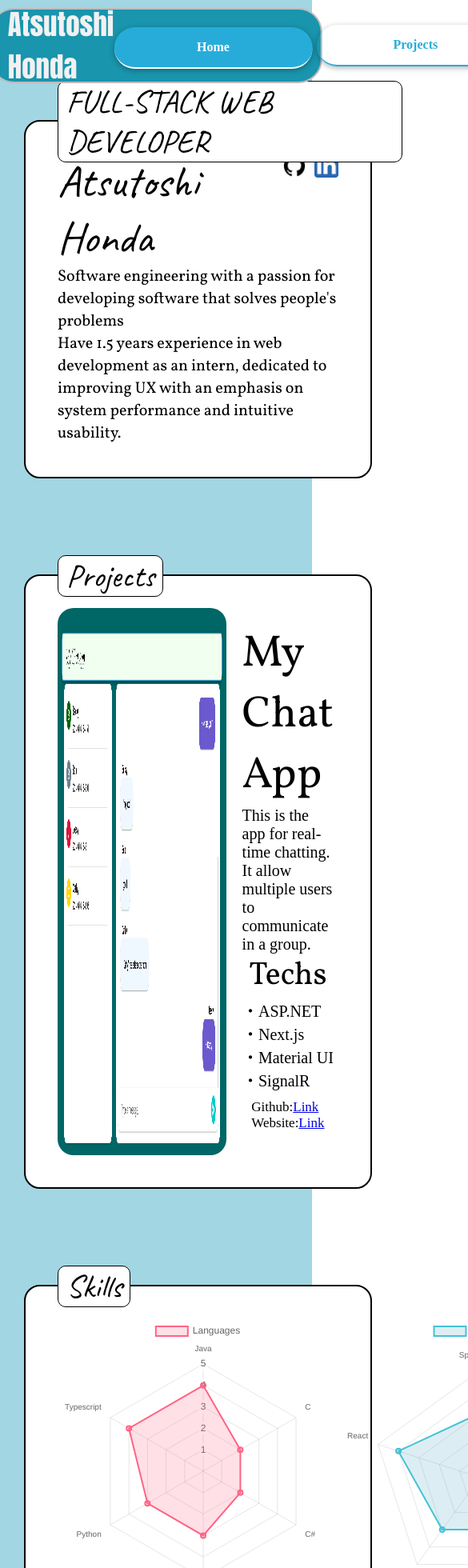
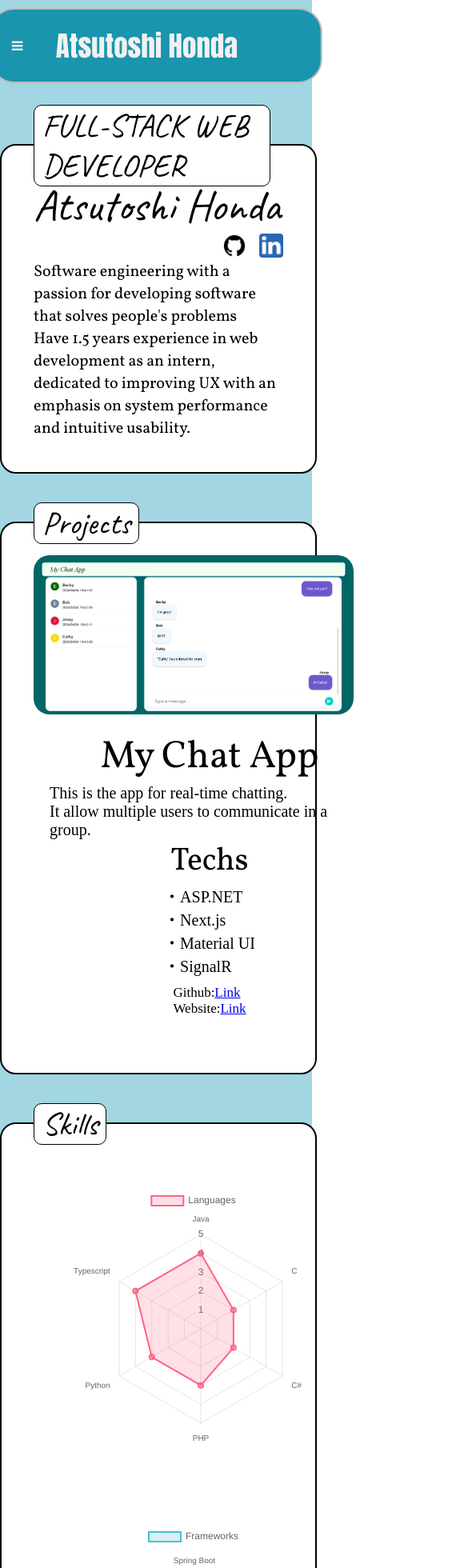
Before and after one commit to atmaxstar/portfolio, a React (Vite) app: page / in a window 390 px wide. Shown: the top 1960 px of the page at 80% size, 585 px wide, since content can reach past the window. Built offline with nearby package versions, Linux system fonts and the light colour scheme; no server answers.

Commit message:
adapted responsive design

```diff
--- a/package.json
+++ b/package.json
@@ -13,6 +13,7 @@
     "@emailjs/browser": "^4.3.3",
     "chart.js": "^4.4.2",
     "react": "^18.2.0",
+    "react-burger-menu": "^3.0.9",
     "react-chartjs-2": "^5.2.0",
     "react-dom": "^18.2.0",
     "styled-components": "^6.1.8"
--- a/src/Components/Paper.ts
+++ b/src/Components/Paper.ts
@@ -4,7 +4,6 @@ export const Paper = styled.div`
     display: flex;
     flex-direction: column;
     padding: 40px;
-    margin: 30px;
     background: white;
     display: flex;
     justify-content: center;
@@ -13,12 +12,12 @@ export const Paper = styled.div`
 `
 
 export const RelativePaper = styled.div`
-    width: 90%;
+    width: 80%;
     position: relative;
     display: flex;
     flex-direction: column;
     padding: 40px;
-    margin: 30px;
+    margin: auto;
     background: white;
     display: flex;
     justify-content: center;
--- a/src/Home/index.tsx
+++ b/src/Home/index.tsx
@@ -10,6 +10,7 @@ const Role = styled.div`
     left: 0;
     padding: 0 10px;
     margin: 0;
+    max-width: 70%;
     background-color: white;
     transform: translateY(-50%) translateX(1em);
     border: 1px solid black;
@@ -17,26 +18,26 @@ const Role = styled.div`
 
     font-size: 40px;
     font-family: 'Caveat', cursive;
-    // -webkit-text-fill-color: lavender; /* （順序に関係なく）色を上書きする */
-    // -webkit-text-stroke: 1px black;
 `
 
 const NameContainer = styled.div`
-    display: flex;
-    flex-direction: row;
+    display: grid;
+    justify-content: space-between;
+    grid-template-columns: repeat(auto-fit, minmax(300px, 1fr));
 `;
 
 const Name = styled.div`
     font-size: 55px;
     font-family: 'Caveat', cursive;
     color: black;
-    flex-grow: 1;
+    justify-self: start;
 `
 
 const SocialLinks = styled.div`
     display: flex;
     flex-direction: row;
-    gap: 10px;
+    gap: 1em;
+    justify-self: end;
 `
 
 const Introduction = styled.div`
--- a/src/Projects/index.tsx
+++ b/src/Projects/index.tsx
@@ -19,12 +19,12 @@ const Title = styled.div`
 `
 
 const Content = styled.div`
-    display: flex;
-    flex-direction: row;
+    display: grid;
+    grid-template-columns: repeat(auto-fit, minmax(400px, 1fr));
 `
 
 const ProjectContent = styled.div`
-    width: 40%;
+    width: 100%;
     padding: 20px;
     display: flex;
     flex-direction: column;
@@ -32,7 +32,7 @@ const ProjectContent = styled.div`
 `
 
 const ProjectName = styled.div`
-    font-size: 55px;
+    font-size: 3em;
     font-family: 'Vollkorn', serif;
     color: black;
 `
@@ -68,7 +68,7 @@ const Projects = () => {
 
         <Content>
 
-        <img style={{borderRadius: 20}} src={chatapp} alt="chatapp" width="60%" height="auto"/>
+        <img style={{borderRadius: 20}} src={chatapp} alt="chatapp" width="100%" height="auto"/>
         <ProjectContent>
             <ProjectName>
                 {"My Chat App"}
--- a/src/Skills/RaderChart.tsx
+++ b/src/Skills/RaderChart.tsx
@@ -9,6 +9,7 @@ import {
     ChartData,
   } from 'chart.js';
   import { Radar } from 'react-chartjs-2';
+import styled from 'styled-components';
 
 
 ChartJS.register(
@@ -21,6 +22,9 @@ ChartJS.register(
 );
 
 const options = {
+    layout: {
+      padding: 40, // チャートの余白を設定
+    },
     scale: {
       ticks: {
         stepSize: 1, // 目盛りの間隔を1に設定
@@ -34,12 +38,21 @@ const options = {
     },
 };
 
+const Container = styled.div`
+    width: 25em;
+    height: 25em;
+`
+
 interface Props {
     data: ChartData<"radar", (number | null)[], unknown>;
 }
 
 const RaderChart = ({data}: Props) => {
-  return <Radar data={data} options={options}/>;
+  return (
+        <Container>
+            <Radar data={data} options={options}/>
+        </Container>
+  );
 }
 
 export default RaderChart
--- a/src/Skills/index.tsx
+++ b/src/Skills/index.tsx
@@ -19,10 +19,9 @@ const Title = styled.div`
 `
 
 const ChartLine = styled.div`
-    display: flex;
-    flex-direction: row;
-    justify-content: space-between;
-    height: 400px;
+    display: grid;
+    grid-template-columns: repeat(auto-fit, minmax(300px, 1fr)); /* チャートの列を自動的に調整 */
+    grid-gap: 20px; /* チャート間の余白 */
 `
 
 const Skills = () => {
--- a/src/layouts/footer/index.tsx
+++ b/src/layouts/footer/index.tsx
@@ -3,7 +3,6 @@ import { mainColor } from '../../colors'
 
 const Background = styled.div`
     padding: 40px 40px;
-
     background: ${mainColor};
     color: white;
     text-align: right;
--- a/src/layouts/header/index.tsx
+++ b/src/layouts/header/index.tsx
@@ -1,9 +1,8 @@
-import React from 'react'
+import React, { useState } from 'react'
 import styled from 'styled-components'
 import { borderColor, mainColor, textColor } from '../../colors'
 import Section from './Section'
 import { useGetCurrentSection } from './useGetCurrentSection'
-
 
 const Frame = styled.div`
     height: 50px;
@@ -27,20 +26,44 @@ const Title = styled.div`
     font-size: 35px;
     font-family: Anton, sans-serif;
     font-weight: 200;
-    flex-grow: 1
+    flex-grow: 1;
 `
 
 const Sections = styled.div`
     display: flex;
     flex-direction: row;
     gap: 5px;
+
+    /* 画面幅が小さい場合にメニューを非表示にする */
+    @media (max-width: 768px) {
+        display: none;
+    }
+`
+
+const MenuIcon = styled.div`
+    display: none;
+
+    /* 画面幅が小さい場合にメニューを表示する */
+    @media (max-width: 768px) {
+        display: block;
+        cursor: pointer;
+    }
+`
+
+const StyledIcon = styled.i`
+    width: 50px;
+    padding: 9px 5px;
+    transition: 0.3s;
+    color: white;
 `
 
 const Space = styled.div`
     width: 100%;
-    height: 90px;
+    height: 150px;
     background: inherit;
 `
+
+export const MARGIN = 170;
 
 interface Props {
     ref1: React.RefObject<HTMLDivElement>;
@@ -52,25 +75,35 @@ interface Props {
 const Header = ({ ref1, ref2, ref3, ref4 }: Props) => {
 
   const currentSection = useGetCurrentSection({ ref1, ref2, ref3, ref4 });
+  const [showMenu, setShowMenu] = useState(false);
+
+  const toggleMenu = () => {
+    setShowMenu(!showMenu);
+  };
 
   const scrollToRef = (ref: React.RefObject<HTMLDivElement>) => {
     window.scroll({
-      top: (ref.current as HTMLDivElement).offsetTop - 70,
+      top: (ref.current as HTMLDivElement).offsetTop - MARGIN,
       behavior: 'smooth'
     });
+    setShowMenu(false); // メニュー項目がクリックされた後にメニューを閉じる
   };
 
   return (
     <>
     <Frame>
+        <MenuIcon onClick={toggleMenu}>
+          <StyledIcon className="fa fa-bars" aria-hidden="true"/>
+        </MenuIcon>
+
         <Title>
             {"Atsutoshi Honda"}
         </Title>
         <Sections>
-            <Section text='Home' selected={currentSection=='HOME'} onClick={() => scrollToRef(ref1)}/>
-            <Section text='Projects' selected={currentSection=='PROJECTS'} onClick={() => scrollToRef(ref2)}/>
-            <Section text='Skills' selected={currentSection=='SKILLS'} onClick={() => scrollToRef(ref3)}/>
-            <Section text='Contact' selected={currentSection=='CONTACT'} onClick={() => scrollToRef(ref4)}/>
+            <Section text='Home' selected={currentSection==='HOME'} onClick={() => scrollToRef(ref1)}/>
+            <Section text='Projects' selected={currentSection==='PROJECTS'} onClick={() => scrollToRef(ref2)}/>
+            <Section text='Skills' selected={currentSection==='SKILLS'} onClick={() => scrollToRef(ref3)}/>
+            <Section text='Contact' selected={currentSection==='CONTACT'} onClick={() => scrollToRef(ref4)}/>
         </Sections>
     </Frame>
 
```
Also changed, not shown: src/App.css (+0 -7 lines), 1 other file (tests, documents, lock files or other folders).
